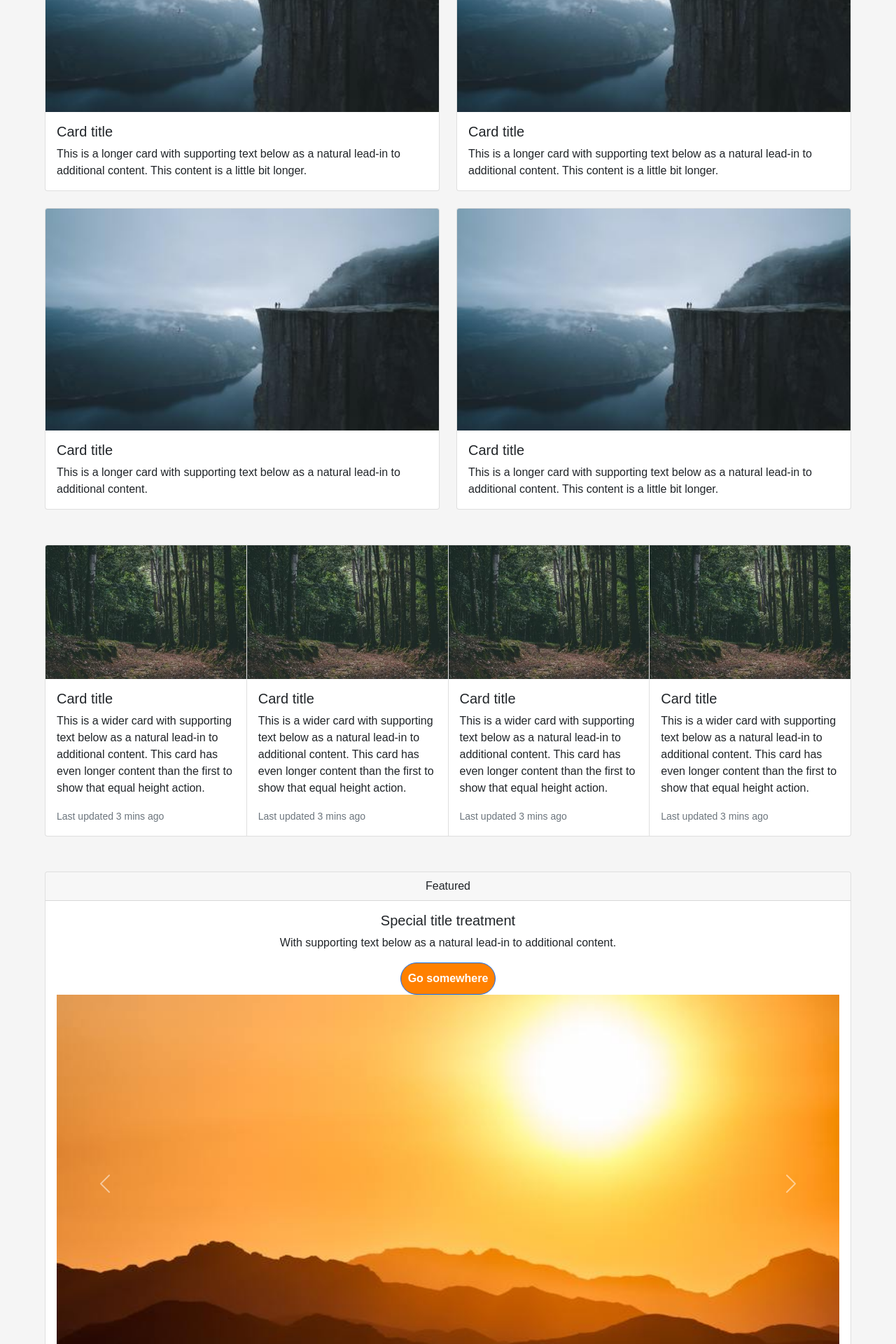
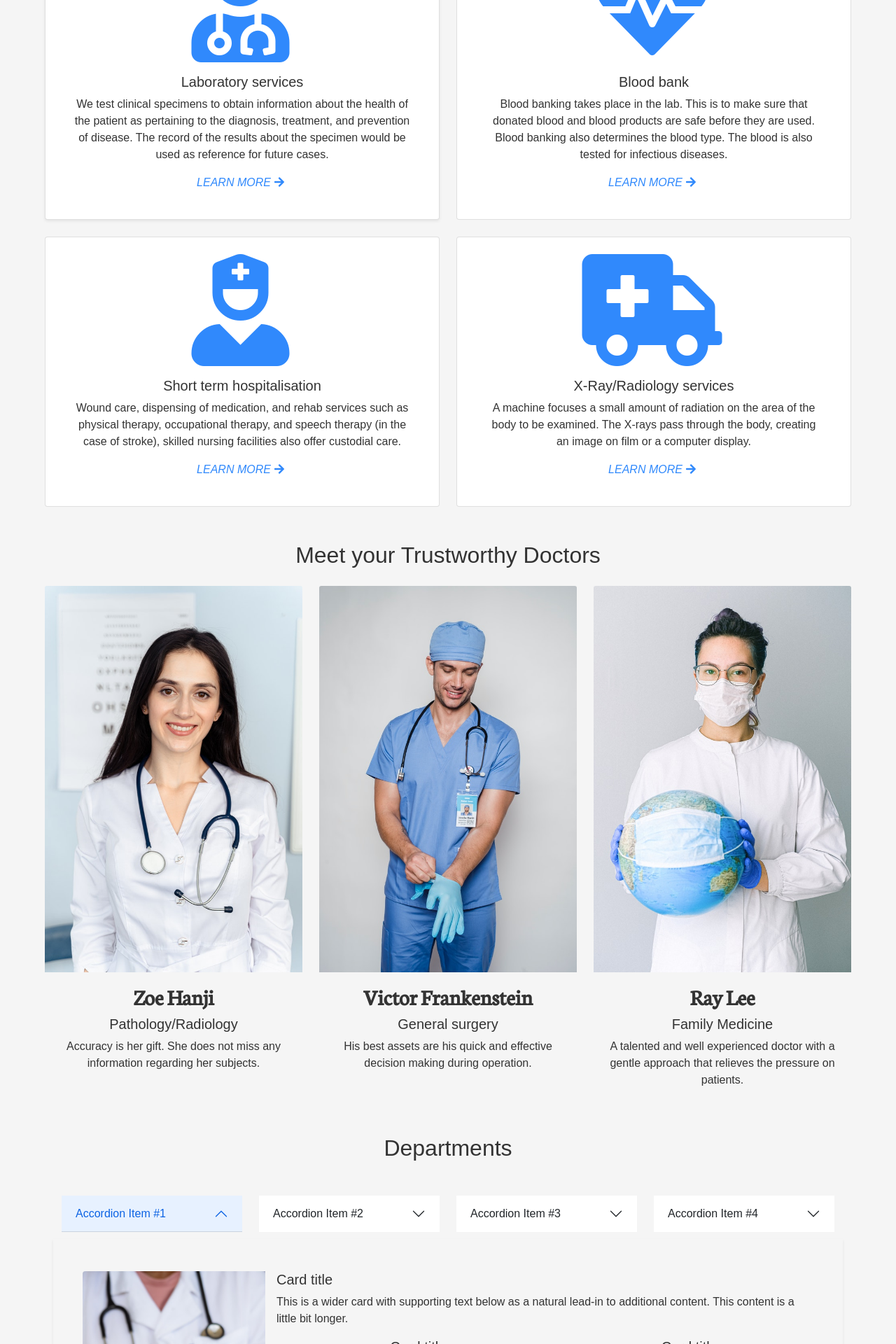
Before and after one commit to AApalafox/CS301-PCSS, a PHP site: page / in a window 1280 px wide. Shown: the part 1240-3160 px from the top of the page at 70% size. Run offline with PHP 8.4, Linux system fonts and the light colour scheme; some libraries are stand-ins or nearby versions; some web fonts are replaced.

Commit message:
customized most fronend and added some contents

```diff
--- a/assets/css/style.css
+++ b/assets/css/style.css
@@ -1,6 +1,7 @@
 * {
 	font-family: 'Muli', Sans-Serif;
 	font-size: 16px;
+	color: #333333;
 }
 
 a {
@@ -32,7 +33,7 @@ body {
 .caption-title {
 	font-family: 'Neuton', Serif;
 	font-size: 50px;
-	color: black;
+	color: #333333;
 	font-weight: bold;
 }
 
@@ -62,6 +63,7 @@ a.nav-link {
 	top: -40px;
 	transform: translateY(40px);
 	transition: transform .5s ease;
+	width: 100%;
 }
 
 .content-container {
@@ -73,6 +75,10 @@ a.nav-link {
 	margin-bottom: 50px;
 }
 
+.component-title {
+	color: #3089FC;
+}
+
 .img-caption {
 	background-color: rgba(255,255,255,.2);
 	position: absolute;
@@ -80,6 +86,39 @@ a.nav-link {
 	left: 15%;
 }
 
+.zoom {
+	/* padding: 50px; */
+  /* background-color: green; */
+  transition: transform .4s ease; /* Animation */
+
+  /* width: 200px; */
+  /* height: 200px; */
+  /* margin: 0 auto; */
+}
+
+.zoom:hover {
+	transform: scale(1.05);
+	box-shadow: 0 4px 8px 0 rgba(204, 147, 147, 0.3);
+}
+
+.accordion-body {
+	margin-top: 10px;
+	padding: 30px;
+}
+
+.testimony-container {
+	width: 100%;
+}
+
+.testimony-img-container {
+	width: 300px;
+	height: 300px;
+}
+
+.quote {
+	padding: 25px;
+}
+
 .test {
 	border: 2px solid red;
 	background-color: white;
--- /dev/null
+++ b/components/department-cards.php
@@ -0,0 +1,62 @@
+<div class="row row-cols-1 row-cols-md-2 g-4">
+  <div class="col">
+    <div class="mb-3">
+      <div class="row g-0">
+        <div class="col">
+          <div class="text-end">
+            <h5 class="card-title">Card title</h5>
+            <p class="">This is a wider card with supporting text below as a natural lead-in to additional content. This content is a little bit longer.</p>
+          </div>
+        </div>
+        <div class="col-md-4 text-center">
+          <i class="fas fa-4x pt-2 fa-user-md"></i>
+        </div>
+      </div> <!-- end of row -->
+    </div> <!-- end of card container -->
+  </div> <!-- end of column -->
+  <div class="col">
+    <div class="mb-3">
+      <div class="row g-0">
+        <div class="col">
+          <div class="text-end">
+            <h5 class="card-title">Card title</h5>
+            <p class="">This is a wider card with supporting text below as a natural lead-in to additional content. This content is a little bit longer.</p>
+          </div>
+        </div>
+        <div class="col-md-4 text-center">
+          <i class="fas fa-4x pt-2 fa-heartbeat"></i>
+        </div>
+      </div> <!-- end of row -->
+    </div> <!-- end of card container -->
+  </div> <!-- end of column -->
+  <div class="col">
+    <div class="mb-3">
+      <div class="row g-0">
+        <div class="col">
+          <div class="text-end">
+            <h5 class="card-title">Card title</h5>
+            <p class="">This is a wider card with supporting text below as a natural lead-in to additional content. This content is a little bit longer.</p>
+          </div>
+        </div>
+        <div class="col-md-4 text-center">
+          <i class="fas fa-4x pt-2 fa-user-nurse"></i>
+        </div>
+      </div> <!-- end of row -->
+    </div> <!-- end of card container -->
+  </div> <!-- end of column -->
+  <div class="col">
+    <div class="mb-3">
+      <div class="row g-0">
+        <div class="col">
+          <div class="text-end">
+            <h5 class="card-title">Card title</h5>
+            <p class="">This is a wider card with supporting text below as a natural lead-in to additional content. This content is a little bit longer.</p>
+          </div>
+        </div>
+        <div class="col-md-4 text-center">
+          <i class="fas fa-4x pt-2 fa-ambulance"></i>
+        </div>
+      </div> <!-- end of row -->
+    </div> <!-- end of card container -->
+  </div> <!-- end of column -->
+</div>
--- a/components/departments-accordion.php
+++ b/components/departments-accordion.php
@@ -1,38 +1,103 @@
-<div class="accordion row" id="accordionExample">
-  <div class="accordion-item col">
+<div class="accordion accordion-flush row p-4" id="accordionExample">
+  <div class="col accordion-head">
     <h2 class="accordion-header" id="headingOne">
       <button class="accordion-button" type="button" data-bs-toggle="collapse" data-bs-target="#collapseOne" aria-expanded="true" aria-controls="collapseOne">
         Accordion Item #1
       </button>
     </h2>
-    <div id="collapseOne" class="accordion-collapse collapse show" aria-labelledby="headingOne" data-bs-parent="#accordionExample">
-      <div class="accordion-body">
-        <strong>This is the first item's accordion body.</strong> It is shown by default, until the collapse plugin adds the appropriate classes that we use to style each element. These classes control the overall appearance, as well as the showing and hiding via CSS transitions. You can modify any of this with custom CSS or overriding our default variables. It's also worth noting that just about any HTML can go within the <code>.accordion-body</code>, though the transition does limit overflow.
-      </div>
-    </div>
   </div>
-  <div class="accordion-item col">
+  <div class="col accordion-head">
     <h2 class="accordion-header" id="headingTwo">
       <button class="accordion-button collapsed" type="button" data-bs-toggle="collapse" data-bs-target="#collapseTwo" aria-expanded="false" aria-controls="collapseTwo">
         Accordion Item #2
       </button>
     </h2>
-    <div id="collapseTwo" class="accordion-collapse collapse" aria-labelledby="headingTwo" data-bs-parent="#accordionExample">
-      <div class="accordion-body">
-        <strong>This is the second item's accordion body.</strong> It is hidden by default, until the collapse plugin adds the appropriate classes that we use to style each element. These classes control the overall appearance, as well as the showing and hiding via CSS transitions. You can modify any of this with custom CSS or overriding our default variables. It's also worth noting that just about any HTML can go within the <code>.accordion-body</code>, though the transition does limit overflow.
-      </div>
-    </div>
   </div>
-  <div class="accordion-item col">
+  <div class="col accordion-head">
     <h2 class="accordion-header" id="headingThree">
       <button class="accordion-button collapsed" type="button" data-bs-toggle="collapse" data-bs-target="#collapseThree" aria-expanded="false" aria-controls="collapseThree">
         Accordion Item #3
       </button>
     </h2>
-    <div id="collapseThree" class="accordion-collapse collapse" aria-labelledby="headingThree" data-bs-parent="#accordionExample">
-      <div class="accordion-body">
-        <strong>This is the third item's accordion body.</strong> It is hidden by default, until the collapse plugin adds the appropriate classes that we use to style each element. These classes control the overall appearance, as well as the showing and hiding via CSS transitions. You can modify any of this with custom CSS or overriding our default variables. It's also worth noting that just about any HTML can go within the <code>.accordion-body</code>, though the transition does limit overflow.
-      </div>
+  </div>
+  <div class="col accordion-head">
+    <h2 class="accordion-header" id="headingFour">
+      <button class="accordion-button collapsed" type="button" data-bs-toggle="collapse" data-bs-target="#collapseFour" aria-expanded="false" aria-controls="collapseFour">
+        Accordion Item #4
+      </button>
+    </h2>
+  </div>
+  <div id="collapseOne" class="accordion-collapse collapse show" aria-labelledby="headingOne" data-bs-parent="#accordionExample">
+    <div class="accordion-body shadow-sm row">
+      <div class="mb-3">
+        <div class="row g-0">
+          <div class="col-md-3 pt-3">
+            <img src="assets/img/sample-service.jpg" class="img-fluid rounded-start" alt="...">
+          </div>
+          <div class="col">
+            <div class="card-body">
+              <h5 class="card-title">Card title</h5>
+              <p class="card-text">This is a wider card with supporting text below as a natural lead-in to additional content. This content is a little bit longer.</p>
+              <?php include 'components/department-cards.php'; ?>
+            </div>
+          </div>
+        </div>
+      </div> <!-- end of card container -->
+    </div> <!-- end of accordion body container -->
+
+  </div>
+  <div id="collapseTwo" class="accordion-collapse collapse" aria-labelledby="headingTwo" data-bs-parent="#accordionExample">
+    <div class="accordion-body shadow-sm">
+      <div class="mb-3">
+        <div class="row g-0">
+          <div class="col-md-3 pt-3">
+            <img src="assets/img/sample-service.jpg" class="img-fluid rounded-start" alt="...">
+          </div>
+          <div class="col">
+            <div class="card-body">
+              <h5 class="card-title">Card title</h5>
+              <p class="card-text">This is a wider card with supporting text below as a natural lead-in to additional content. This content is a little bit longer.</p>
+              <?php include 'components/department-cards.php'; ?>
+            </div>
+          </div>
+        </div>
+      </div> <!-- end of card container -->
+    </div>
+  </div>
+  <div id="collapseThree" class="accordion-collapse collapse" aria-labelledby="headingThree" data-bs-parent="#accordionExample">
+    <div class="accordion-body shadow-sm">
+      <div class="mb-3">
+        <div class="row g-0">
+          <div class="col-md-3 pt-3">
+            <img src="assets/img/sample-service.jpg" class="img-fluid rounded-start" alt="...">
+          </div>
+          <div class="col">
+            <div class="card-body">
+              <h5 class="card-title">Card title</h5>
+              <p class="card-text">This is a wider card with supporting text below as a natural lead-in to additional content. This content is a little bit longer.</p>
+              <?php include 'components/department-cards.php'; ?>
+            </div>
+          </div>
+        </div>
+      </div> <!-- end of card container -->
+    </div>
+  </div>
+  <div id="collapseFour" class="accordion-collapse collapse" aria-labelledby="headingFour" data-bs-parent="#accordionExample">
+    <div class="accordion-body shadow-sm">
+      <div class="mb-3">
+        <div class="row g-0">
+          <div class="col-md-3 pt-3">
+            <img src="assets/img/sample-service.jpg" class="img-fluid rounded-start" alt="...">
+          </div>
+          <div class="col">
+            <div class="card-body">
+              <h5 class="card-title">Card title</h5>
+              <p class="card-text">This is a wider card with supporting text below as a natural lead-in to additional content. This content is a little bit longer.</p>
+              <?php include 'components/department-cards.php'; ?>
+            </div>
+          </div>
+        </div>
+      </div> <!-- end of card container -->
     </div>
   </div>
 </div>
--- a/components/doctor-cards.php
+++ b/components/doctor-cards.php
@@ -1,34 +1,33 @@
-<div class="card-group">
-<div class="card">
-    <img src="assets/img/jungle.jpg" class="card-img-top" alt="...">
-    <div class="card-body">
-      <h5 class="card-title">Card title</h5>
-      <p class="card-text">This is a wider card with supporting text below as a natural lead-in to additional content. This card has even longer content than the first to show that equal height action.</p>
-      <p class="card-text"><small class="text-muted">Last updated 3 mins ago</small></p>
+
+<div class="row row-cols-1 row-cols-md-3 g-4">
+  <div class="col">
+    <div class="h-100 text-center">
+      <img src="assets/img/doctor-2.jpg" class="card-img-top zoom" alt="...">
+      <div class="card-body">
+        <h6 class="brand">Zoe Hanji</h6>
+        <h5 class="card-title">Pathology/Radiology</h5>
+        <p class="card-text">Accuracy is her gift. She does not miss any information regarding her subjects.</p>
+      </div>
     </div>
   </div>
-	<div class="card">
-    <img src="assets/img/jungle.jpg" class="card-img-top" alt="...">
-    <div class="card-body">
-      <h5 class="card-title">Card title</h5>
-      <p class="card-text">This is a wider card with supporting text below as a natural lead-in to additional content. This card has even longer content than the first to show that equal height action.</p>
-      <p class="card-text"><small class="text-muted">Last updated 3 mins ago</small></p>
+  <div class="col">
+    <div class="h-100 text-center">
+      <img src="assets/img/doctor-4.jpg" class="card-img-top zoom" alt="...">
+      <div class="card-body">
+        <h6 class="brand">Victor Frankenstein</h6>
+        <h5 class="card-title">General surgery</h5>
+        <p class="card-text">His best assets are his quick and effective decision making during operation.</p>
+      </div>
     </div>
   </div>
-  <div class="card">
-    <img src="assets/img/jungle.jpg" class="card-img-top" alt="...">
-    <div class="card-body">
-      <h5 class="card-title">Card title</h5>
-      <p class="card-text">This is a wider card with supporting text below as a natural lead-in to additional content. This card has even longer content than the first to show that equal height action.</p>
-      <p class="card-text"><small class="text-muted">Last updated 3 mins ago</small></p>
-    </div>
-  </div>
-	<div class="card">
-    <img src="assets/img/jungle.jpg" class="card-img-top" alt="...">
-    <div class="card-body">
-      <h5 class="card-title">Card title</h5>
-      <p class="card-text">This is a wider card with supporting text below as a natural lead-in to additional content. This card has even longer content than the first to show that equal height action.</p>
-      <p class="card-text"><small class="text-muted">Last updated 3 mins ago</small></p>
+  <div class="col">
+    <div class="h-100 text-center">
+      <img src="assets/img/doctor-1.jpg" class="card-img-top zoom" alt="...">
+      <div class="card-body">
+        <h6 class="brand">Ray Lee</h6>
+        <h5 class="card-title">Family Medicine</h5>
+        <p class="card-text">A talented and well experienced doctor with a gentle approach that relieves the pressure on patients.</p>
+      </div>
     </div>
   </div>
 </div>
--- a/components/img-carousel.php
+++ b/components/img-carousel.php
@@ -4,7 +4,7 @@
       <img src="assets/img/img-carousel-2.jpg" class="d-block w-100" alt="...">
     </div>
     <div class="carousel-item" data-bs-interval="2000">
-      <img src="assets/img/img-carousel-1.jpg" class="d-block w-100" alt="...">
+      <img src="assets/img/img-carousel-3.jpg" class="d-block w-100" alt="...">
     </div>
   </div>
   <button class="carousel-control-prev" type="button" data-bs-target="#carouselExampleInterval" data-bs-slide="prev">
--- a/components/services-cards.php
+++ b/components/services-cards.php
@@ -1,37 +1,41 @@
 <div class="row row-cols-1 row-cols-md-2 g-4">
   <div class="col">
-    <div class="card">
-      <img src="assets/img/cliff.jpg" class="card-img-top" alt="...">
+    <div class="card h-90 shadow-sm p-4 text-center">
+      <i class="fas fa-user-md fa-10x"></i>
       <div class="card-body">
-        <h5 class="card-title">Card title</h5>
-        <p class="card-text">This is a longer card with supporting text below as a natural lead-in to additional content. This content is a little bit longer.</p>
+        <h5 class="card-title">Laboratory services</h5>
+        <p class="card-text">We test clinical specimens to obtain information about the health of the patient as pertaining to the diagnosis, treatment, and prevention of disease. The record of the results about the specimen would be used as reference for future cases.</p>
+        <a href="#"><i>LEARN MORE</i><i class="fas fa-arrow-right "></i></a>
       </div>
     </div>
   </div>
   <div class="col">
-    <div class="card">
-      <img src="assets/img/cliff.jpg" class="card-img-top" alt="...">
+    <div class="card h-90 p-4 text-center">
+      <i class="fas fa-heartbeat fa-10x"></i>
       <div class="card-body">
-        <h5 class="card-title">Card title</h5>
-        <p class="card-text">This is a longer card with supporting text below as a natural lead-in to additional content. This content is a little bit longer.</p>
+        <h5 class="card-title">Blood bank</h5>
+        <p class="card-text">Blood banking takes place in the lab. This is to make sure that donated blood and blood products are safe before they are used. Blood banking also determines the blood type. The blood is also tested for infectious diseases.</p>
+        <a href="#"><i>LEARN MORE</i><i class="fas fa-arrow-right "></i></a>
       </div>
     </div>
   </div>
   <div class="col">
-    <div class="card">
-      <img src="assets/img/cliff.jpg" class="card-img-top" alt="...">
+    <div class="card h-90 p-4 text-center">
+      <i class="fas fa-user-nurse fa-10x"></i>
       <div class="card-body">
-        <h5 class="card-title">Card title</h5>
-        <p class="card-text">This is a longer card with supporting text below as a natural lead-in to additional content.</p>
+        <h5 class="card-title">Short term hospitalisation</h5>
+        <p class="card-text">Wound care, dispensing of medication, and rehab services such as physical therapy, occupational therapy, and speech therapy (in the case of stroke), skilled nursing facilities also offer custodial care.</p>
+        <a href="#"><i>LEARN MORE</i><i class="fas fa-arrow-right "></i></a>
       </div>
     </div>
   </div>
   <div class="col">
-    <div class="card">
-      <img src="assets/img/cliff.jpg" class="card-img-top" alt="...">
+    <div class="card h-90 p-4 text-center">
+      <i class="fas fa-ambulance fa-10x"></i>
       <div class="card-body">
-        <h5 class="card-title">Card title</h5>
-        <p class="card-text">This is a longer card with supporting text below as a natural lead-in to additional content. This content is a little bit longer.</p>
+        <h5 class="card-title">X-Ray/Radiology services</h5>
+        <p class="card-text">A machine focuses a small amount of radiation on the area of the body to be examined. The X-rays pass through the body, creating an image on film or a computer display.</p>
+        <a href="#"><i>LEARN MORE</i><i class="fas fa-arrow-right "></i></a>
       </div>
     </div>
   </div>
--- a/components/testimonies-carousel.php
+++ b/components/testimonies-carousel.php
@@ -4,52 +4,49 @@
 		<button type="button" data-bs-target="#carouselExampleIndicators" data-bs-slide-to="1" aria-label="Slide 2"></button>
 		<button type="button" data-bs-target="#carouselExampleIndicators" data-bs-slide-to="2" aria-label="Slide 3"></button>
 	</div>
+	<div class="card-header brand text-center">
+		Testimonies about us
+	</div>
 	<div class="carousel-inner">
 		<div class="carousel-item active">
-			<div class="card text-center">
-				<div class="card-header">
-					Featured
+			<div class="card-body text-center">
+				<div class="text-center row justify-content-center">
+					<div class="col quote">
+						<i class="fas fa-quote-left fa-4x text-start"></i>
+						<p class="">With supporting text below as a natural lead-in to additional content.</p>
+						<i class="fas fa-quote-right fa-4x"></i>
 					</div>
-				<div class="card-body">
-					<h5 class="card-title">Special title treatment</h5>
-					<p class="card-text">With supporting text below as a natural lead-in to additional content.</p>
-					<a href="#" class="btn btn-primary">Go somewhere</a>
-					<img src="assets/img/orange.jpg" class="d-block w-100" alt="...">
+					<div class="testimony-img-container">
+						<img src="assets/img/person-1.jpg" class="img-fluid rounded" alt="...">
 					</div>
-				<div class="card-footer text-muted">
-					2 days ago
 				</div>
 			</div>
 		</div>
 		<div class="carousel-item">
-			<div class="card text-center">
-				<div class="card-header">
-					Featured
+			<div class="card-body text-center">
+				<div class="text-center row justify-content-center">
+					<div class="col quote">
+						<i class="fas fa-quote-left fa-4x text-start"></i>
+						<p class="">With supporting text below as a natural lead-in to additional content.</p>
+						<i class="fas fa-quote-right fa-4x"></i>
 					</div>
-				<div class="card-body">
-					<h5 class="card-title">Special title treatment</h5>
-					<p class="card-text">With supporting text below as a natural lead-in to additional content.</p>
-					<a href="#" class="btn btn-primary">Go somewhere</a>
-					<img src="assets/img/orange.jpg" class="d-block w-100" alt="...">
+					<div class="testimony-img-container">
+						<img src="assets/img/person-2.jpg" class="img-fluid rounded" alt="...">
 					</div>
-				<div class="card-footer text-muted">
-					2 days ago
 				</div>
 			</div>
 		</div>
 		<div class="carousel-item">
-			<div class="card text-center">
-				<div class="card-header">
-					Featured
+			<div class="card-body text-center">
+				<div class="text-center row justify-content-center">
+					<div class="col quote">
+						<i class="fas fa-quote-left fa-4x text-start"></i>
+						<p class="">With supporting text below as a natural lead-in to additional content.</p>
+						<i class="fas fa-quote-right fa-4x"></i>
 					</div>
-				<div class="card-body">
-					<h5 class="card-title">Special title treatment</h5>
-					<p class="card-text">With supporting text below as a natural lead-in to additional content.</p>
-					<a href="#" class="btn btn-primary">Go somewhere</a>
-					<img src="assets/img/orange.jpg" class="d-block w-100" alt="...">
+					<div class="testimony-img-container">
+						<img src="assets/img/person-3.jpg" class="img-fluid rounded" alt="...">
 					</div>
-				<div class="card-footer text-muted">
-					2 days ago
 				</div>
 			</div>
 		</div>
--- a/index.php
+++ b/index.php
@@ -10,7 +10,7 @@
 
 </head>
 
-<body>
+<body class="">
 	<?php include 'templates/header.php'; ?>
 
 	<div class="position-relative component">
@@ -18,18 +18,27 @@
 	</div>
 
 	<div class="content-container component">
+		<div class="text-center mb-4 component-title">
+				<h2>Our Services</h2>
+		</div>
 		<?php include 'components/services-cards.php' ?>
 	</div>
 
 	<div class="content-container component">
+		<div class="text-center mb-4 brand component-title">
+				<h2>Meet your Trustworthy Doctors</h2>
+		</div>
 		<?php include 'components/doctor-cards.php'; ?>
 	</div>
 
-	<div class="component">
-		<!-- php include 'components/departments-accordion.php'; -->
+	<div class="content-container component">
+		<div class="text-center mb-4 brand component-title">
+				<h2>Departments</h2>
+		</div>
+		<?php include 'components/departments-accordion.php'; ?>
 	</div>
 
-	<div class="content-container component">
+	<div class="testimony-container component">
 		<?php include 'components/testimonies-carousel.php' ?>
 	</div>
 
```
Also changed, not shown: assets/img/doctor-1.jpg (added), assets/img/doctor-2.jpg (added), assets/img/doctor-3.jpg (added), assets/img/doctor-4.jpg (added), assets/img/img-carousel-3.jpg (added), assets/img/person-1.jpg (added), assets/img/person-2.jpg (added), assets/img/person-3.jpg (added), assets/img/sample-service-resize.jpg (added), assets/img/sample-service.jpg (added). Lines whose indentation alone changed are shown as unchanged.
